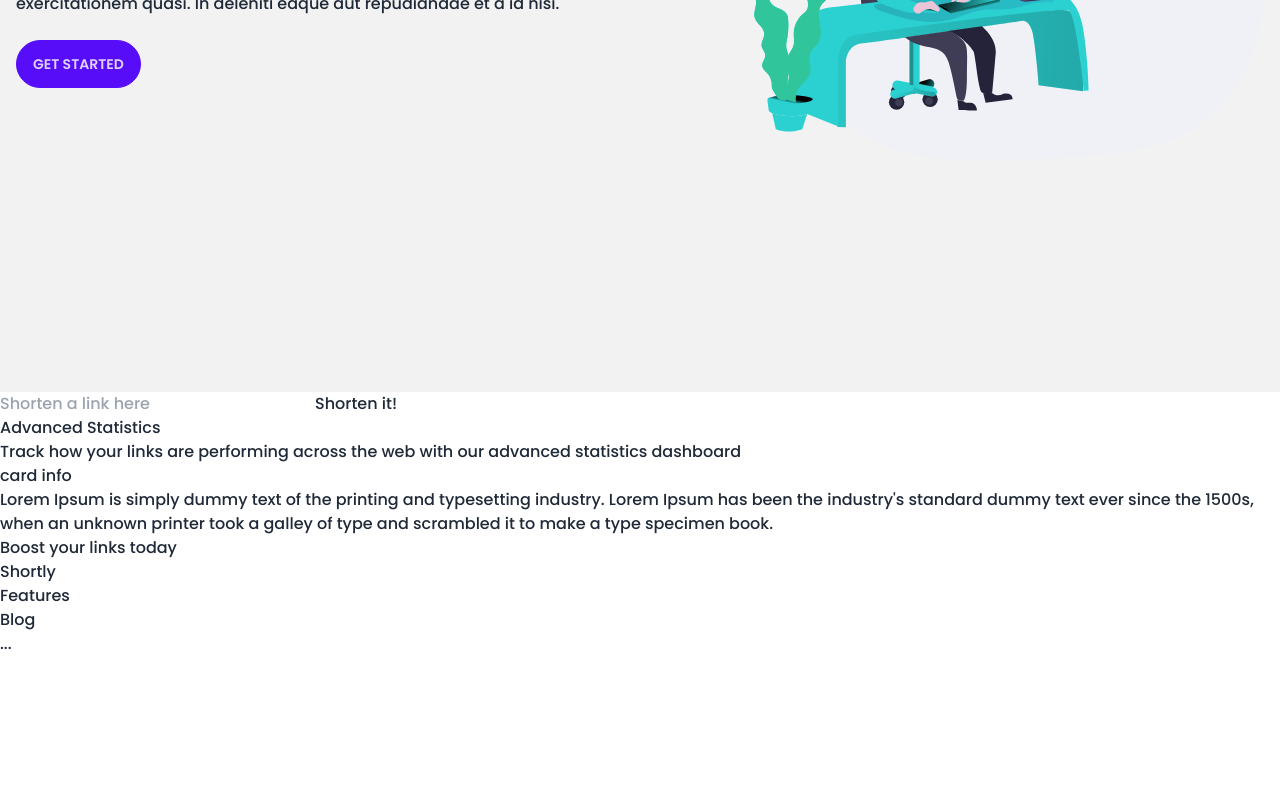
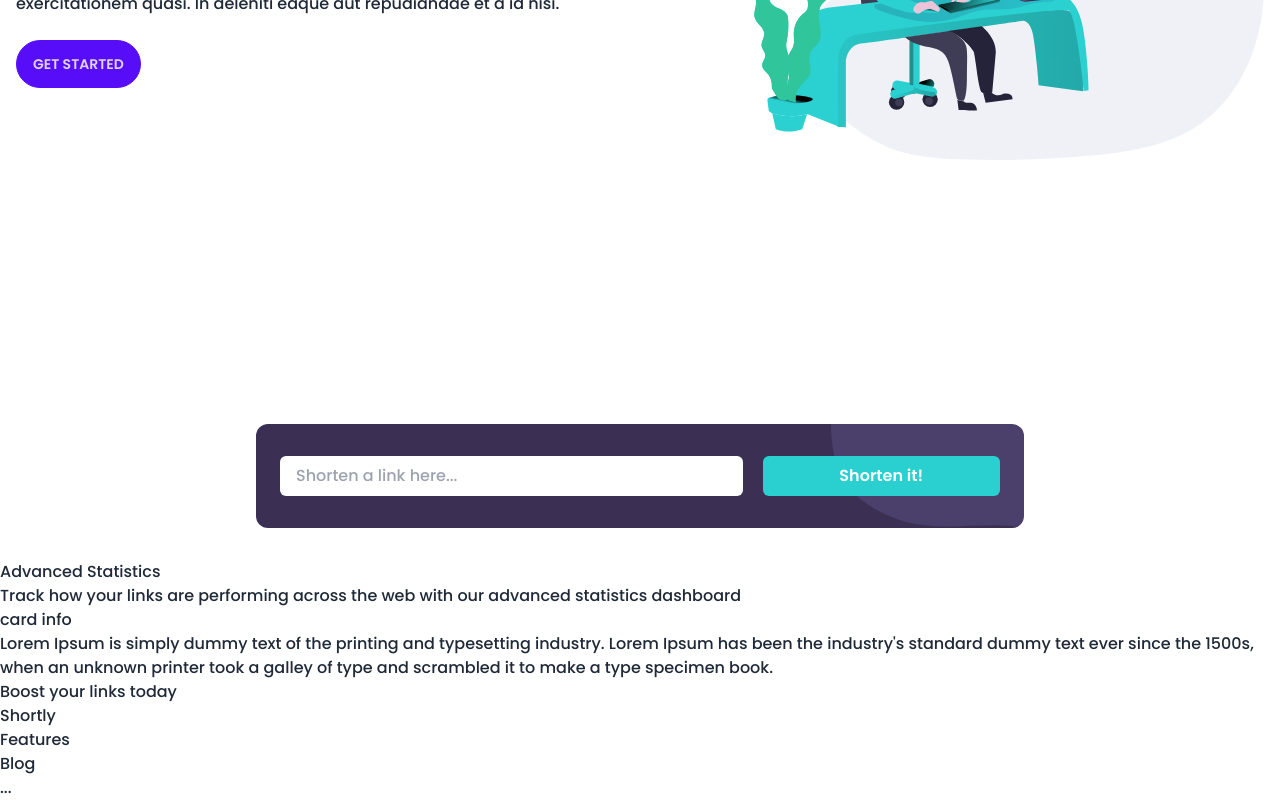
Before and after one commit to Misaponce/url-shortening, a Next.js app: page / in a window 1280 px wide. Shown: the part 472-1272 px from the top of the page. Before the commit the page ends 1128 px from the top, so only its background shows below. Built offline with nearby package versions, Linux system fonts and the light colour scheme.

Commit message:
custom form added, theme changed to light, new component created

```diff
--- a/app/globals.css
+++ b/app/globals.css
@@ -29,3 +29,15 @@
 .menu-lg {
   background-color: var(--Dark-Violet);
 }
+
+.custom-form {
+  background-color: var(--Dark-Violet);
+  background-image: url('../assets/images/bg-shorten-mobile.svg');
+  background-repeat: no-repeat;
+  background-size: contain;
+  background-position: right;
+}
+
+.shorten-btn {
+  background-color: var(--Cyan);
+}
--- a/app/layout.js
+++ b/app/layout.js
@@ -10,7 +10,7 @@ export const metadata = {
 
 export default function RootLayout({ children }) {
   return (
-    <html lang="en">
+    <html lang="en" data-theme="light">
       <body className={popins.className}>{children}</body>
     </html>
   )
--- a/app/page.js
+++ b/app/page.js
@@ -1,5 +1,5 @@
-import { Navbar } from '@/components'
-import { Hero } from '@/pages'
+import { CustomForm, Navbar } from '@/components'
+import Hero from '@/pages/Hero'
 import Image from 'next/image'
 
 export default function Home() {
@@ -8,13 +8,10 @@ export default function Home() {
       <Navbar />
       <main>
         {/* Hero Section */}
-        <section>
+        <section className='flex flex-col justify-center items-center'>
           <Hero />
           {/* Shorten link input */}
-          <div>
-            <input type='text' placeholder='Shorten a link here'/>
-            <button>Shorten it!</button>
-          </div>
+          <CustomForm />
         </section>
         {/* Info Section */}
         <section>
--- /dev/null
+++ b/components/CustomForm.jsx
@@ -0,0 +1,16 @@
+import React from 'react'
+
+const CustomForm = () => {
+  return (
+    <div className='custom-form flex flex-col justify-center m-8 p-4 sm:py-6 gap-4 sm:gap-1 rounded-[12px] sm:flex-row sm:w-3/5'>
+        <input
+            type='text'
+            placeholder='Shorten a link here...'
+            className='bg-white mx-8 mt-4 sm:m-2 rounded-md px-4 py-2 sm:w-full'
+        />
+        <button className='mx-8 mb-4 sm:m-2 shorten-btn text-white font-bold rounded-md px-4 py-2 sm:w-1/2'>Shorten it!</button>
+    </div>
+  )
+}
+
+export default CustomForm
--- a/components/index.js
+++ b/components/index.js
@@ -1,5 +1,7 @@
 import Navbar from "./Navbar";
+import CustomForm from "./CustomForm";
 
 export {
     Navbar,
+    CustomForm,
 }
--- a/pages/Hero.jsx
+++ b/pages/Hero.jsx
@@ -4,9 +4,9 @@ import HeroImg from '../assets/images/illustration-working.svg';
 
 const Hero = () => {
   return (
-    <div className="hero min-h-screen bg-base-200 flex-col justify-center overflow-hidden">
+    <div className="hero min-h-screen bg-transparent flex-col justify-center overflow-hidden">
       <div className="hero-content flex-col lg:flex-row-reverse">
-      <Image src={HeroImg} alt='Hero-Illustration' className="max-w-lg rounded-lg"/>
+        <Image src={HeroImg} alt='Hero-Illustration' className="max-w-lg rounded-lg"/>
         <div className='flex flex-col items-center lg:items-start text-center lg:text-start'>
           <h1 className="text-5xl font-bold">More than just shorter links</h1>
           <p className="py-6">Provident cupiditate voluptatem et in. Quaerat fugiat ut assumenda excepturi exercitationem quasi. In deleniti eaque aut repudiandae et a id nisi.</p>
--- a/pages/index.js
+++ /dev/null
@@ -1,5 +0,0 @@
-import Hero from "./Hero";
-
-export {
-    Hero,
-}
--- a/tailwind.config.js
+++ b/tailwind.config.js
@@ -15,4 +15,7 @@ module.exports = {
     },
   },
   plugins: [require("daisyui")],
+  daisyui: {
+    themes: ["light", "dark"],
+  },
 }
```
